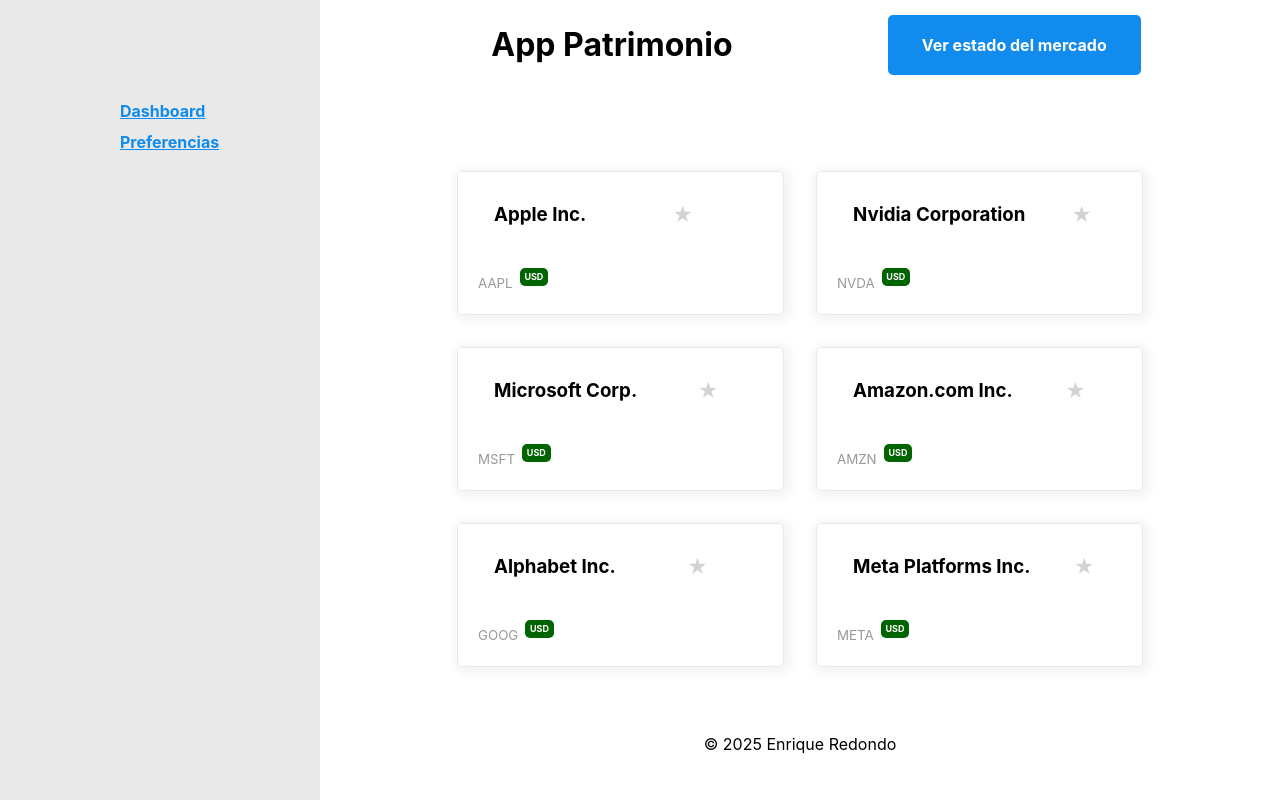
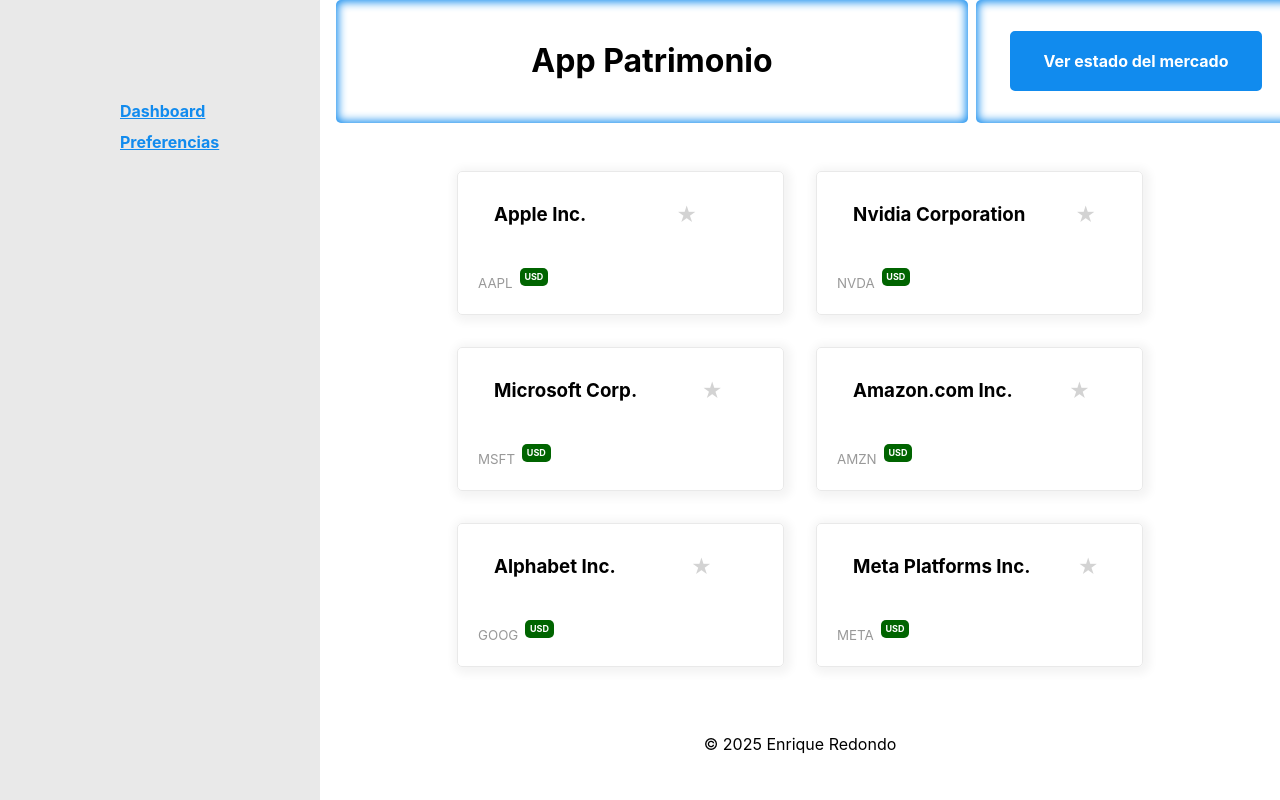
Before and after one commit to cursos-upsa/app-patrimonio, an Angular app in the folder frontend/: page / in a window 1280 px wide. Shown: the top 800 px of the page. Built offline with nearby package versions, Linux system fonts and the light colour scheme.

Commit message:
refactor: mejorar estilos de diseño y estructura HTML
Se reorganizó el diseño CSS para mejorar la alineación y el layout. También se añadió un contenedor `<div>` en el HTML para garantizar una estructura más consistente.

```diff
--- a/frontend/src/app/app.component.css
+++ b/frontend/src/app/app.component.css
@@ -10,10 +10,20 @@
     }
 
     header {
-        display: flex;
-        align-items: center;
+        display: grid;
+        grid-template-columns: 1fr auto;
+        gap: .5em;
         width: 100%;
-        justify-content: space-evenly;
+        height: 100%;
+
+        > div {
+            display: flex;
+            align-items: center;
+            justify-content: center;
+
+            box-shadow: 0 0 10px 2px inset var(--color-link);
+            border-radius: var(--border-radius);
+        }
     }
 
     main {
--- a/frontend/src/app/componentes/estado-mercado/estado-mercado.component.css
+++ b/frontend/src/app/componentes/estado-mercado/estado-mercado.component.css
@@ -0,0 +1,11 @@
+:host {
+    width: 320px;
+}
+
+> div {
+    display: flex;
+    flex-direction: column;
+    align-items: center;
+    justify-content: center;
+
+}
--- a/frontend/src/app/componentes/estado-mercado/estado-mercado.component.html
+++ b/frontend/src/app/componentes/estado-mercado/estado-mercado.component.html
@@ -1,3 +1,4 @@
+<div>
     @if (!estadoMercado()) {
         <button (click)="obtenerEstadoMercado()">Ver estado del mercado</button>
     }
@@ -5,3 +6,4 @@
         <b>El mercado {{ nombreMercadoString() }} está {{ estadoMercadoString() }}.</b>
         <div>{{ siguienteEventoString() }} en <code>{{ tiempoMercadoString() }}</code>.</div>
     }
+</div>
```
Lines whose indentation alone changed are shown as unchanged.
